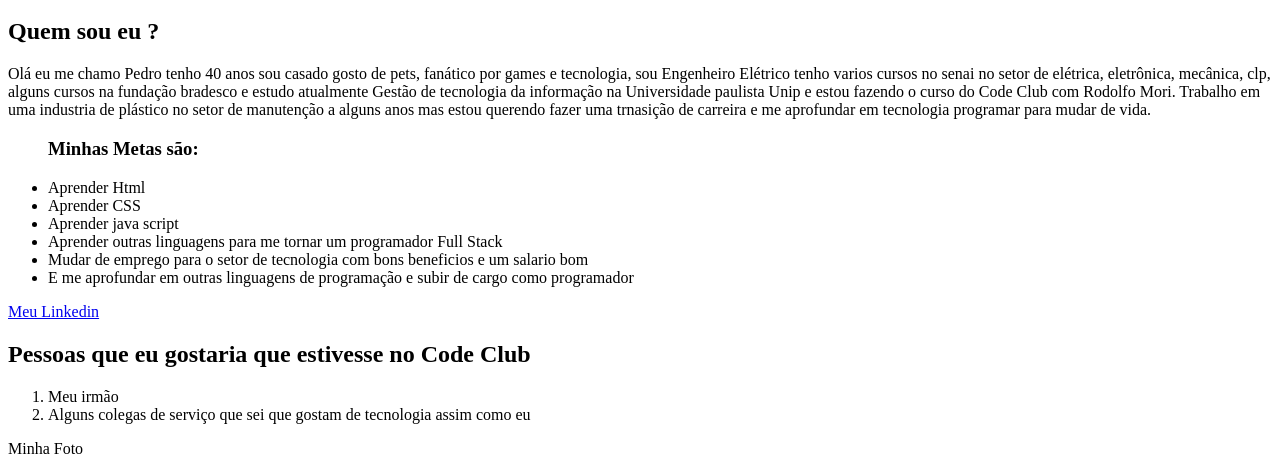
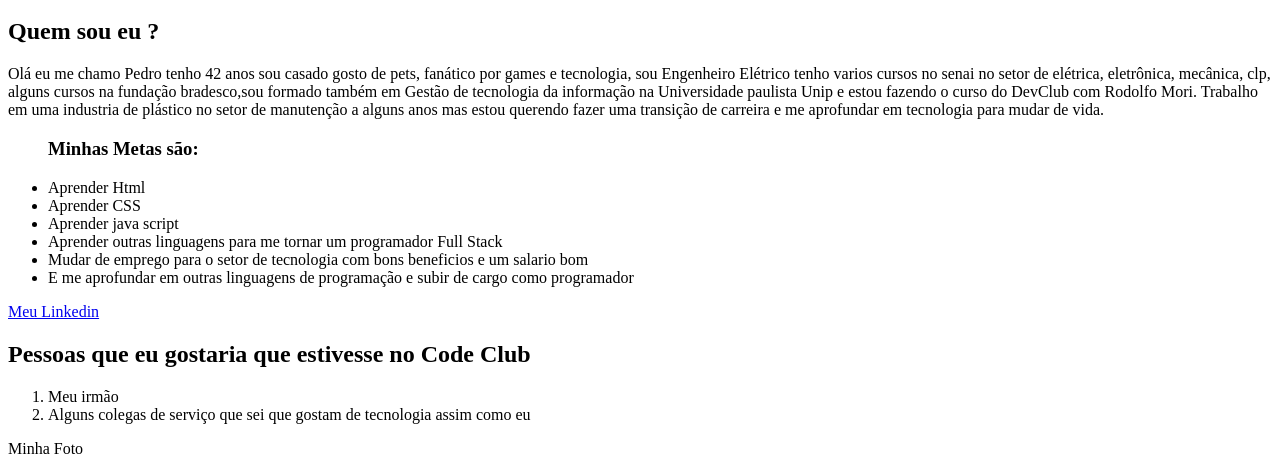
Before and after one commit to Pedtg7/HTML-Code-Club-Challenge-1-Who-am-I, a plain HTML site: page index.html in a window 1280 px wide. Shown: the part 48-519 px from the top of the page. Drawn offline with Linux system fonts and the light colour scheme.

Commit message:
alteraçoes de informaçoes e erros

```diff
--- a/index.html
+++ b/index.html
@@ -12,11 +12,11 @@
     <h1>Pedro Tadeu Gomes</h1>
 
     <h2><b> Quem sou eu ?</b></h2>
-    <p>Olá eu me chamo Pedro tenho 40 anos sou casado gosto de pets, fanático por games e tecnologia, sou Engenheiro
+    <p>Olá eu me chamo Pedro tenho 42 anos sou casado gosto de pets, fanático por games e tecnologia, sou Engenheiro
         Elétrico tenho varios cursos no senai no setor de elétrica, eletrônica, mecânica, clp, alguns cursos na fundação
-        bradesco e estudo atualmente Gestão de tecnologia da informação na Universidade paulista Unip e estou fazendo o curso do Code Club com Rodolfo Mori.
-        Trabalho em uma industria de plástico no setor de manutenção a alguns anos mas estou querendo fazer uma trnasição de carreira e me
-        aprofundar em tecnologia programar para mudar de vida. </p>
+        bradesco,sou formado também em  Gestão de tecnologia da informação na Universidade paulista Unip e estou fazendo o curso do DevClub com Rodolfo Mori.
+        Trabalho em uma industria de plástico no setor de manutenção a alguns anos mas estou querendo fazer uma transição de carreira e me
+        aprofundar em tecnologia para mudar de vida. </p>
     <ul>
         <h3>Minhas Metas são:</h3>
         <li>Aprender Html
```
